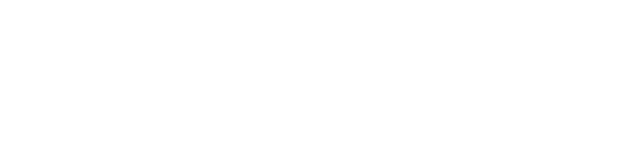
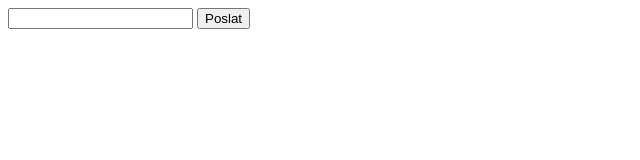
Before and after one commit to fuffys/nodejs, a website: page index.html in a window 1280 px wide. Shown: the whole page, without its empty margins (0-640 px from the left). Drawn offline with Linux system fonts and the light colour scheme.

Commit message:
socketio&nodemon

```diff
--- a/index.html
+++ b/index.html
@@ -7,4 +7,16 @@
     <meta http-equiv="X-UA-Compatible" content="ie=edge">
     <title>CHAT</title>
 </head>
+<body>
+    <div id="message-container"></div>
+    <form id="send-container">
+        <input type="text" id="message-input">
+        <button type="submit" id="send-button">Poslat</button>
+    </form>
+</body>
+
+
+
+
+
 </html>
```
Also changed, not shown: package.json (added, +25 -0 lines), server.js (added), 1 other file.
